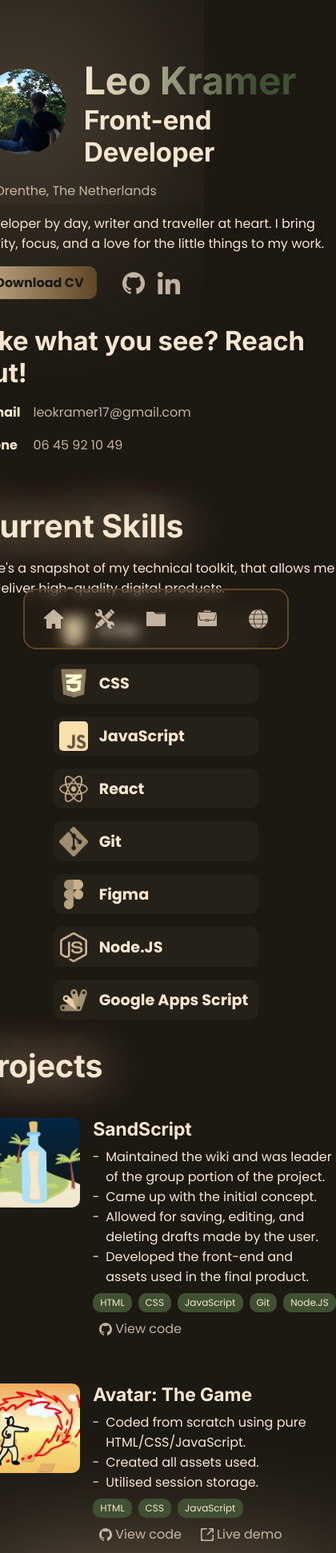
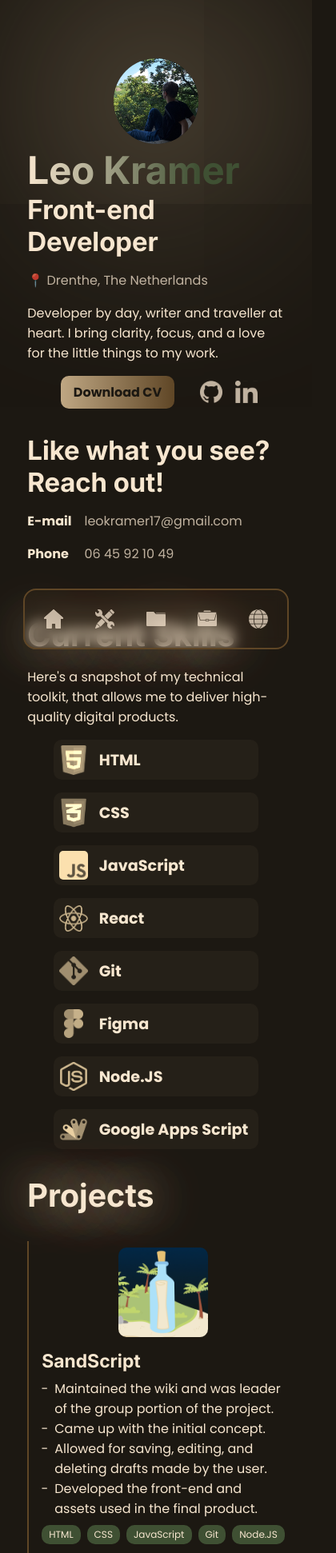
Before and after one commit to leo-kramer/portfolio, a React (Vite) app: page / in a window 390 px wide. Shown: the top 1942 px of the page at 80% size, 420 px wide, since content can reach past the window. Built offline with nearby package versions, Linux system fonts and the light colour scheme.

Commit message:
Add mobile screen media query (language menu needs fixing))

```diff
--- a/src/App.jsx
+++ b/src/App.jsx
@@ -1,13 +1,34 @@
 // Components
-import { useState } from "react"
+import { useState, useEffect } from "react"
 import Nav from "./components/Nav.jsx"
 import About from "./components/About.jsx"
 import Skills from "./components/Skills.jsx"
 import Projects from "./components/Projects.jsx"
 import ExpEduMenu from "./components/ExpEduMenu.jsx"
+import Experience from "./components/Experience.jsx"
+import Education from "./components/Education.jsx"
 
 function App() {
 	const [activeSection, setActiveSection] = useState("experience")
+	const [isMobile, setIsMobile] = useState(false)
+
+	useEffect(() => {
+		const handleResize = () => {
+			if (window.innerWidth <= 35 * 16) {
+				// 55em in pixels (assuming 1em = 16px)
+				setIsMobile(true)
+			} else {
+				setIsMobile(false)
+			}
+		}
+
+		handleResize() // Check initial size
+		window.addEventListener("resize", handleResize)
+
+		return () => {
+			window.removeEventListener("resize", handleResize)
+		}
+	})
 
 	return (
 		<div id="app-root">
@@ -17,7 +38,17 @@ function App() {
 				<section>
 					<Skills />
 					<Projects />
-					<ExpEduMenu setActiveSection={setActiveSection} />
+					{isMobile ? (
+						<section>
+							<h2>Experience</h2>
+							<Experience />
+
+							<h2>Education</h2>
+							<Education />
+						</section>
+					) : (
+						<ExpEduMenu setActiveSection={setActiveSection} />
+					)}
 				</section>
 			</main>
 		</div>
--- a/src/assets/css/about.css
+++ b/src/assets/css/about.css
@@ -167,4 +167,15 @@ MEDIA QUERIES
 		width: fit-content;
 		max-width: 40em;
 	}
+
+	#about > ul {
+		justify-content: center;
+	}
 }
+
+@media screen and (max-width: 35em) {
+	#about > section:first-of-type > div {
+		flex-direction: column;
+		gap: 0;
+	}
+}
--- a/src/assets/css/exp-edu.css
+++ b/src/assets/css/exp-edu.css
@@ -56,12 +56,26 @@ EXPERIENCE + EDUCATION - CARD
 	color: var(--text-75);
 }
 
-/* DESCRIPTION */
+/* TAGS */
 
-.experience-card > ul:last-of-type,
-.education-card > ul:last-of-type {
+.experience-card > ul:last-of-type {
 	display: flex;
 	gap: 0.5em;
 
 	list-style-type: none;
 }
+
+/* *************
+MEDIA QUERIES
+************* */
+
+@media screen and (max-width: 35em) {
+	.experience-card > div,
+	.education-card > div {
+		flex-direction: column;
+	}
+
+	.experience-card > ul:last-of-type {
+		justify-content: center;
+	}
+}
--- a/src/assets/css/index.css
+++ b/src/assets/css/index.css
@@ -347,3 +347,11 @@ MEDIA QUERIES
 		margin-top: 4em;
 	}
 }
+
+@media screen and (max-width: 35em) {
+	main {
+		margin: 4em 2em 8em 2em;
+		/* margin: 0;
+		width: 100%; */
+	}
+}
--- a/src/assets/css/projects.css
+++ b/src/assets/css/projects.css
@@ -74,3 +74,21 @@ PROJECT CARD
 
 	color: var(--text);
 }
+
+/* *************
+MEDIA QUERIES
+************* */
+
+@media screen and (max-width: 35em) {
+	.project-card {
+		flex-direction: column;
+	}
+
+	.project-card > img {
+		align-self: center;
+	}
+
+	.project-card > div > ul:not(:first-of-type) {
+		justify-content: center;
+	}
+}
```
